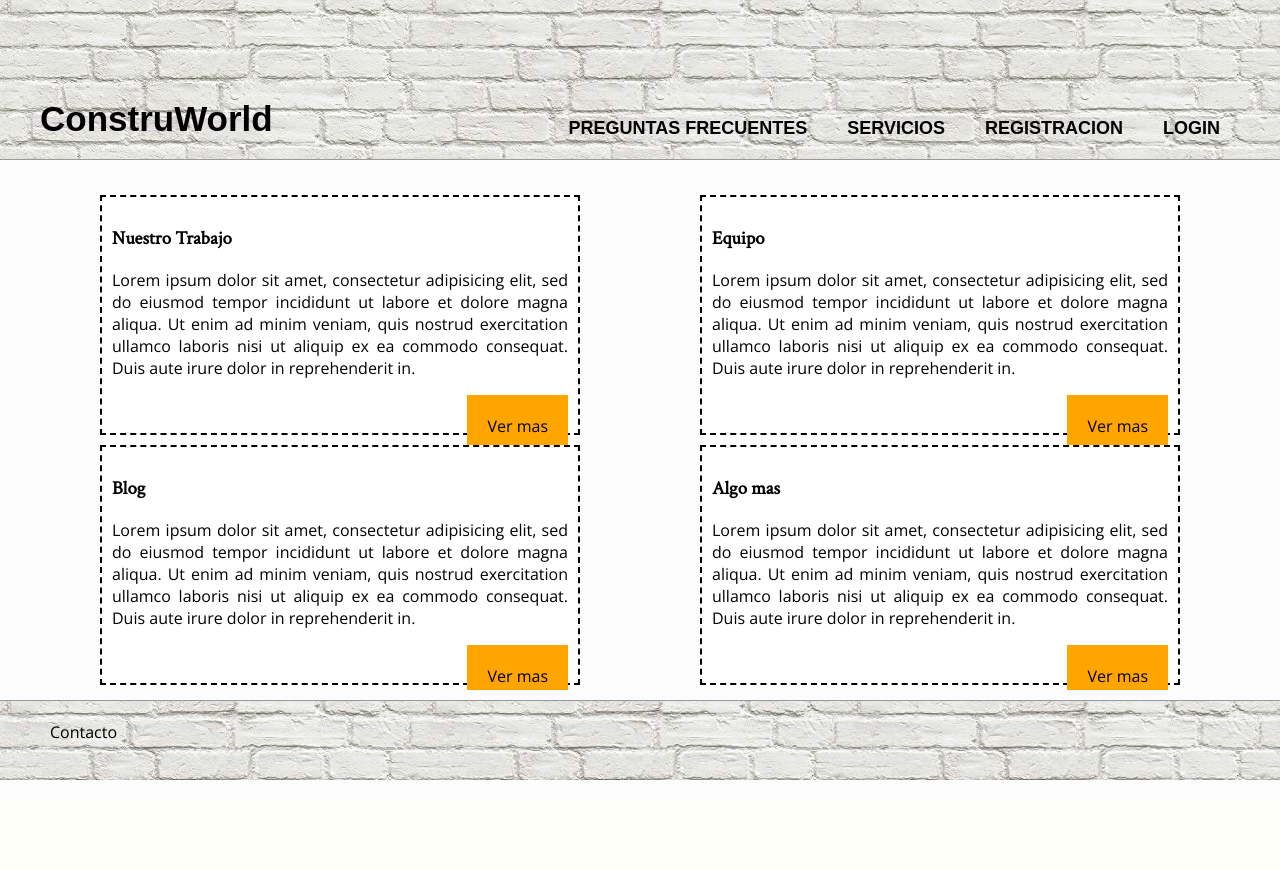
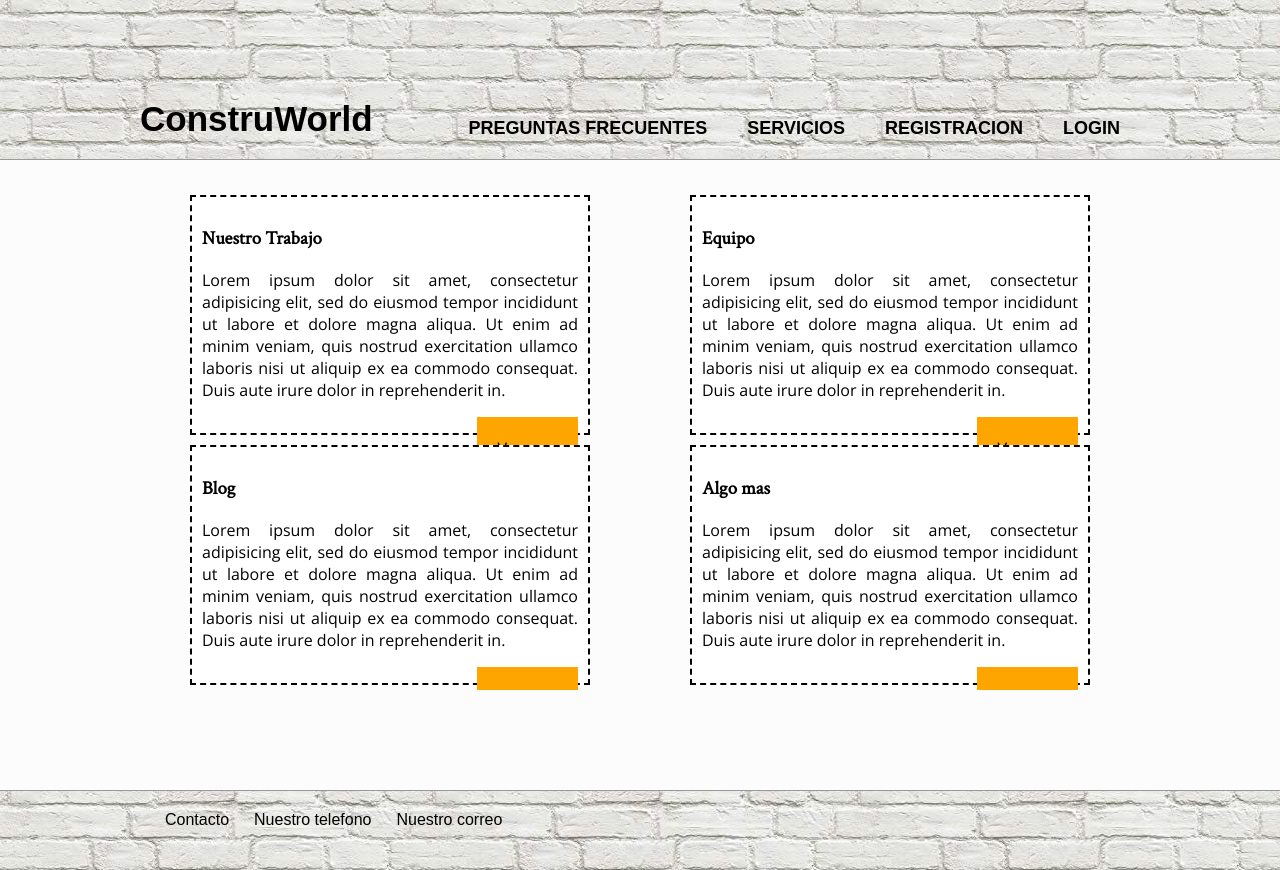
Before and after one commit to MinoLou/integrador, a PHP site: page /index.php in a window 1280 px wide. Before the commit the page ends 780 px from the top, so only its background shows below. Run offline with PHP 8.4, Linux system fonts and the light colour scheme.

Commit message:
agregue mail y telefono

```diff
--- a/css/styles.css
+++ b/css/styles.css
@@ -30,7 +30,7 @@ h1, h2, h3 {
 }
 
 .container {
-	max-width: 1200px;
+	max-width: 1000px;
 	margin: 0 auto;
 	overflow: hidden;
 }
@@ -148,18 +148,29 @@ h1, h2, h3 {
 
 .page-footer {
 	height: 80px;
-	margin-top: 10px;
+	width: auto;
+	margin-top: 100px;
 	background-image: url('../images/patron-ladrillos.jpg');
 	border-top: 1px solid #999;
+
 }
 
 footer a{
-	display: block;
+	float: left;
 	color: #000;
-	padding: 10px;
-	margin-top: 10px;
-	margin-bottom: auto;
+	padding-left: 25px;
+	padding-top: 20px;
+font-style: normal;
+font-family: sans-serif;
+
 }
+
+
+
+
+
+
+
 section{
 	overflow: hidden;
 	display: flex;
--- a/footer.php
+++ b/footer.php
@@ -2,6 +2,9 @@
   <footer class="page-footer">
     <div class="container">
       <a href="contacto.php">Contacto</a>
+      <a href="123456789"> Nuestro telefono </a>
+      <a href="thebillsgroup@gates.com"> Nuestro correo </a>
+
     </div>
   </footer>
   </body>
```
